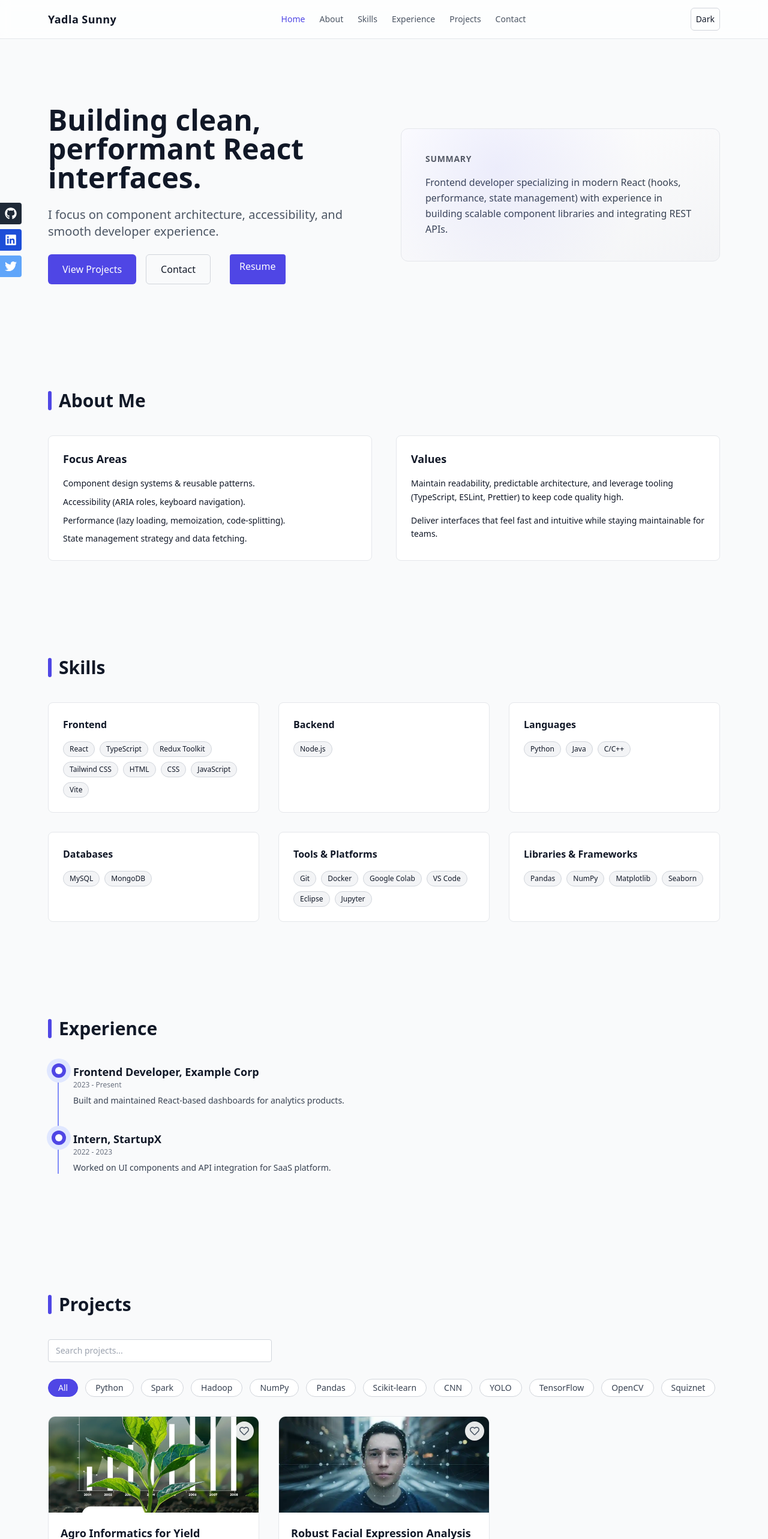
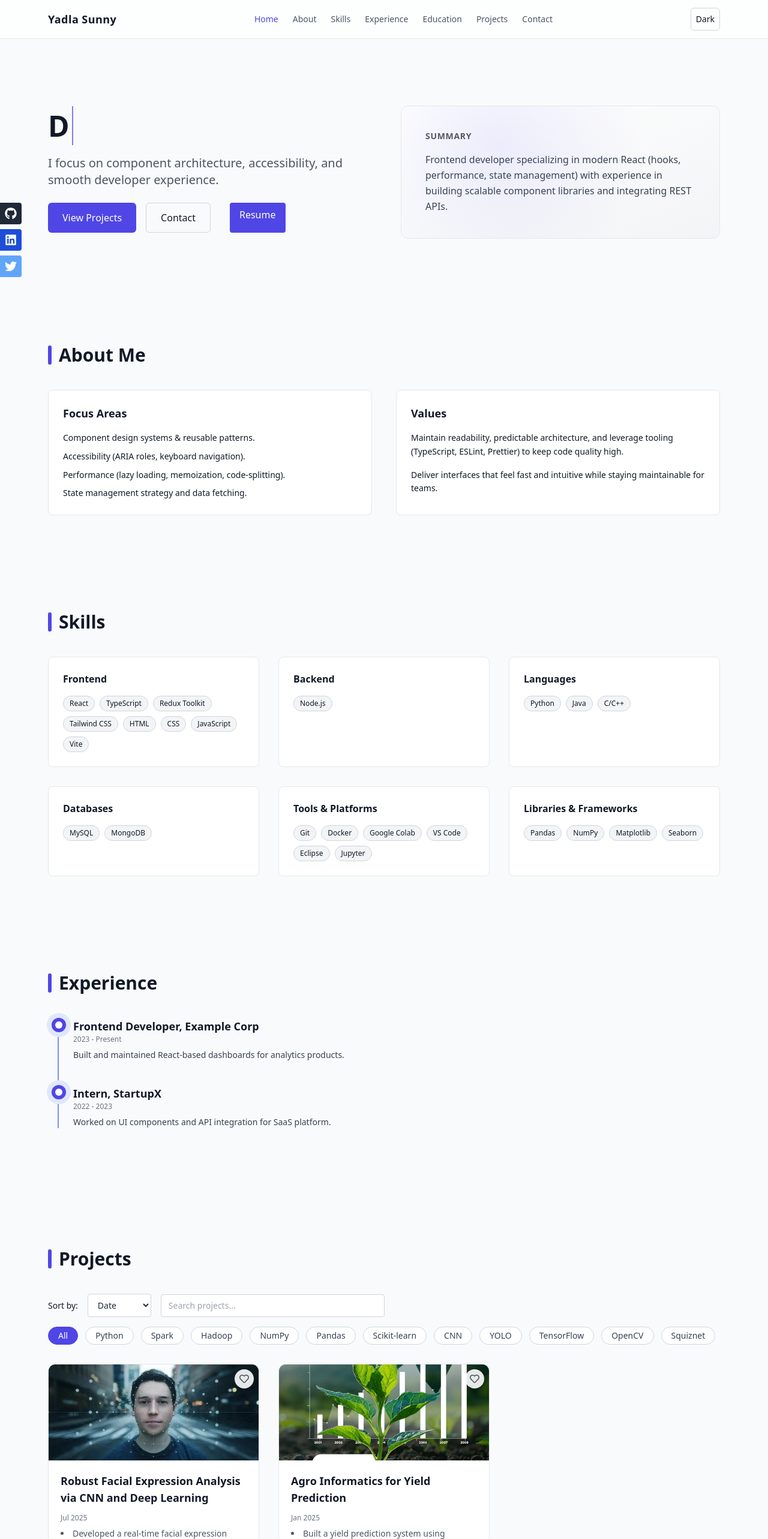
Before and after one commit to Yadlasunny/Portfolio, a React (Vite) app: page / in a window 1280 px wide. Shown: the top 2566 px of the page at 60% size. Built offline with nearby package versions, Linux system fonts and the light colour scheme.

Commit message:
Add animated typing effect, accessibility improvements, and project sorting features

```diff
--- a/src/Portfolio.jsx
+++ b/src/Portfolio.jsx
@@ -7,6 +7,33 @@ import facialExpression from "./assets/facial-expression.jpg";
 import agroInformatics from "./assets/agro-informatics.jpg";
 // use placeholder placed in public/assets/placeholder.jpg
 const placeholder = "/assets/placeholder.jpg";
+
+// --- Typing effect hook ---
+function useTypingEffect(words, speed = 80, pause = 1200) {
+  const [display, setDisplay] = useState("");
+  const [index, setIndex] = useState(0);
+  const [subIndex, setSubIndex] = useState(0);
+  const [deleting, setDeleting] = useState(false);
+
+  useEffect(() => {
+    if (index >= words.length) setIndex(0);
+    if (!deleting && subIndex === words[index].length) {
+      const timeout = setTimeout(() => setDeleting(true), pause);
+      return () => clearTimeout(timeout);
+    }
+    if (deleting && subIndex === 0) {
+      setDeleting(false);
+      setIndex(i => (i + 1) % words.length);
+      return;
+    }
+    const timeout = setTimeout(() => {
+      setSubIndex(subIndex + (deleting ? -1 : 1));
+      setDisplay(words[index].substring(0, subIndex + (deleting ? -1 : 1)));
+    }, deleting ? speed / 2 : speed);
+    return () => clearTimeout(timeout);
+  }, [subIndex, index, deleting, words, speed, pause]);
+  return display;
+}
 
 export default function Portfolio() {
   const [dark, setDark] = useState(() => localStorage.getItem("theme") === "dark");
@@ -26,6 +53,8 @@ export default function Portfolio() {
       return [];
     }
   });
+  // --- Project Sorting ---
+  const [sortBy, setSortBy] = useState("date"); // "date" | "tech" | "favorites"
 
   const sections = {
     home: useRef(null),
@@ -57,6 +86,7 @@ export default function Portfolio() {
       live: "#",
       repo: "#",
       image: agroInformatics, // changed to use the imported asset
+      date: "2025-01-01",
     },
     {
       id: 2,
@@ -75,6 +105,7 @@ export default function Portfolio() {
       live: "#",
       repo: "#",
       image: facialExpression,
+      date: "2025-07-01",
     },
   ];
 
@@ -122,12 +153,37 @@ export default function Portfolio() {
     [projects]
   );
 
+  // --- Typing effect for hero headline ---
+  const typingWords = [
+    "Building clean, performant React interfaces.",
+    "Delivering accessible, modern web apps.",
+    "Crafting scalable component libraries.",
+  ];
+  const typedHeadline = useTypingEffect(typingWords);
+
+  // --- Project Sorting Logic ---
+  const sortedProjects = useMemo(() => {
+    let arr = [...projects];
+    if (sortBy === "date") {
+      arr.sort((a, b) => new Date(b.date) - new Date(a.date));
+    } else if (sortBy === "favorites") {
+      arr.sort((a, b) => {
+        const aFav = favorites.includes(a.id) ? 1 : 0;
+        const bFav = favorites.includes(b.id) ? 1 : 0;
+        return bFav - aFav;
+      });
+    } else if (sortBy === "tech") {
+      arr.sort((a, b) => (a.tech[0] || "").localeCompare(b.tech[0] || ""));
+    }
+    return arr;
+  }, [projects, sortBy, favorites]);
+
   const filteredProjects = useMemo(
     () =>
-      projects
+      sortedProjects
         .filter(p => projectFilter === "All" || p.tech.includes(projectFilter))
         .filter(p => !searchTerm || p.title.toLowerCase().includes(searchTerm.toLowerCase())),
-    [projects, projectFilter, searchTerm]
+    [sortedProjects, projectFilter, searchTerm]
   );
 
   useEffect(() => {
@@ -212,12 +268,23 @@ export default function Portfolio() {
 
   return (
     <div className={`font-sans ${dark ? "bg-gray-950 text-gray-100" : "bg-gray-50 text-gray-900"} min-h-screen`}>
+      {/* Accessibility: Skip to content */}
+      <a
+        href="#main-content"
+        className="absolute left-2 top-2 z-50 px-4 py-2 bg-indigo-600 text-white rounded focus:top-2 focus:left-2 focus:z-50 focus:outline-none sr-only focus:not-sr-only"
+        tabIndex={0}
+      >
+        Skip to main content
+      </a>
       {/* Navbar */}
-      <header className={`fixed top-0 inset-x-0 z-50 backdrop-blur border-b ${dark ? "border-gray-800 bg-gray-950/70" : "border-gray-200 bg-white/70"}`}>
+      <header
+        className={`fixed top-0 inset-x-0 z-50 backdrop-blur border-b ${dark ? "border-gray-800 bg-gray-950/70" : "border-gray-200 bg-white/70"}`}
+        aria-label="Main navigation"
+      >
         <div className="max-w-6xl mx-auto px-4 flex items-center justify-between h-16">
           <div className="font-bold text-lg tracking-wide">Yadla Sunny</div>
           <nav className="hidden md:flex gap-6">
-            {["home", "about", "skills", "experience", "projects", "contact"].map(item => (
+            {["home", "about", "skills", "experience", "education", "projects", "contact"].map(item => (
               <button
                 key={item}
                 onClick={() => scrollTo(item)}
@@ -257,7 +324,7 @@ export default function Portfolio() {
         </div>
         {mobileMenu && (
           <div className={`md:hidden px-4 pb-4 space-y-2 ${dark ? "bg-gray-950" : "bg-white"}`}>
-            {["home", "about", "skills", "experience", "projects", "contact"].map(item => (
+            {["home", "about", "skills", "experience", "education", "projects", "contact"].map(item => (
               <button
                 key={item}
                 onClick={() => scrollTo(item)}
@@ -279,16 +346,18 @@ export default function Portfolio() {
       </header>
 
       {/* Main content */}
-      <main className="pt-20">
+      <main className="pt-20" id="main-content" tabIndex={-1} aria-label="Main content">
         {/* Hero / Home */}
         <section
           ref={sections.home}
           data-section="home"
           className="max-w-6xl mx-auto px-4 py-24 flex flex-col md:flex-row gap-14 items-center"
+          aria-label="Home section"
         >
           <div className="flex-1 space-y-6">
-            <h1 className="text-4xl md:text-5xl font-bold leading-tight">
-              Building clean, performant React interfaces.
+            <h1 className="text-4xl md:text-5xl font-bold leading-tight" aria-live="polite">
+              {typedHeadline}
+              <span className="border-r-2 border-indigo-600 animate-pulse ml-1" aria-hidden="true"></span>
             </h1>
             <p className="text-lg md:text-xl text-gray-600 dark:text-gray-300 max-w-xl">
               I focus on component architecture, accessibility, and smooth developer experience.
@@ -435,17 +504,31 @@ export default function Portfolio() {
           ref={sections.projects}
           data-section="projects"
           className="max-w-6xl mx-auto px-4 py-20"
+          aria-label="Projects section"
         >
           <h2 className="text-3xl font-bold mb-10 flex items-center gap-3">
             <span className="h-8 w-1.5 rounded bg-indigo-600" /> Projects
           </h2>
-          {/* Filter Bar */}
-          <div className="mb-4">
+          {/* --- Project Sorting Bar --- */}
+          <div className="flex flex-wrap gap-4 mb-4 items-center">
+            <label className="text-sm font-medium" htmlFor="sortProjects">Sort by:</label>
+            <select
+              id="sortProjects"
+              value={sortBy}
+              onChange={e => setSortBy(e.target.value)}
+              className={`px-3 py-2 rounded border text-sm ${dark ? "bg-gray-900 border-gray-700 text-gray-200" : "bg-white border-gray-300 text-gray-800"}`}
+              aria-label="Sort projects"
+            >
+              <option value="date">Date</option>
+              <option value="tech">Tech</option>
+              <option value="favorites">Favorites</option>
+            </select>
             <input
               value={searchTerm}
               onChange={(e) => setSearchTerm(e.target.value)}
               placeholder="Search projects..."
-              className={`w-full md:w-1/3 px-3 py-2 rounded border text-sm mb-3 ${dark ? "bg-gray-900 border-gray-700 text-gray-200" : "bg-white border-gray-300 text-gray-800"}`}
+              className={`w-full md:w-1/3 px-3 py-2 rounded border text-sm ${dark ? "bg-gray-900 border-gray-700 text-gray-200" : "bg-white border-gray-300 text-gray-800"}`}
+              aria-label="Search projects"
             />
           </div>
           <div className="flex flex-wrap gap-3 mb-8">
@@ -460,6 +543,7 @@ export default function Portfolio() {
                     ? "bg-gray-900 border-gray-700 text-gray-300 hover:border-indigo-500"
                     : "bg-white border-gray-300 text-gray-700 hover:border-indigo-600"
                 }`}
+                aria-pressed={projectFilter === tech}
               >
                 {tech}
               </button>
@@ -477,6 +561,8 @@ export default function Portfolio() {
                   dark ? "border-gray-800 bg-gray-900" : "border-gray-200 bg-white"
                 }`}
                 onClick={() => setSelectedProject(p)}
+                tabIndex={0}
+                aria-label={`Project: ${p.title}`}
               >
                 <div className="relative">
                   <button
@@ -754,8 +840,11 @@ export default function Portfolio() {
 
       {/* Project Modal */}
       {selectedProject && (
-        <div className="fixed inset-0 z-50 flex items-center justify-center bg-black/60">
-          <div className={`max-w-lg w-full bg-white dark:bg-gray-900 rounded-lg shadow-lg p-8 relative`} onClick={(e) => { if (e.target === e.currentTarget) closeModal(); }}>
+        <div className="fixed inset-0 z-50 flex items-center justify-center bg-black/60" onClick={closeModal}>
+          <div
+            className={`max-w-lg w-full bg-white dark:bg-gray-900 rounded-lg shadow-lg p-8 relative`}
+            onClick={e => e.stopPropagation()}
+          >
             <button
               onClick={closeModal}
               className="absolute top-3 right-3 text-2xl font-bold text-gray-400 hover:text-indigo-600"
@@ -763,7 +852,15 @@ export default function Portfolio() {
             >
               &times;
             </button>
-            <img src={selectedProject.image} alt={selectedProject.title} className="w-full h-48 object-cover rounded mb-4" onError={(e) => { e.currentTarget.onerror = null; e.currentTarget.src = placeholder; }} />
+            <img
+              src={selectedProject.image}
+              alt={selectedProject.title}
+              className="w-full h-48 object-cover rounded mb-4"
+              onError={e => {
+                e.currentTarget.onerror = null;
+                e.currentTarget.src = placeholder;
+              }}
+            />
             <h3 className="text-2xl font-bold mb-2">{selectedProject.title}</h3>
             <button
               onClick={() => toggleFavorite(selectedProject.id)}
```
